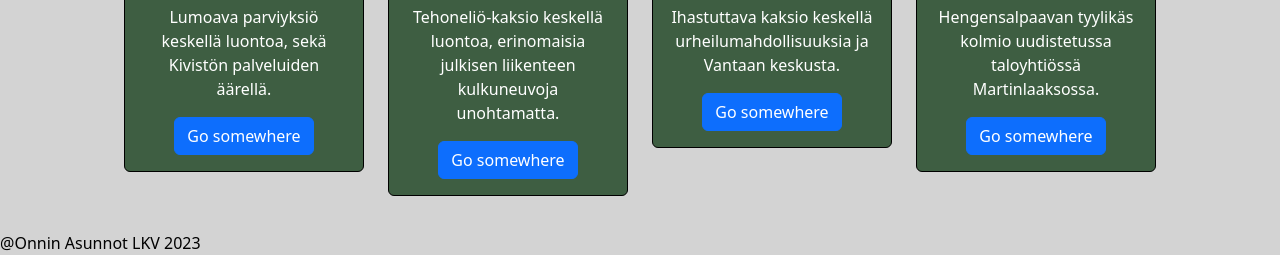
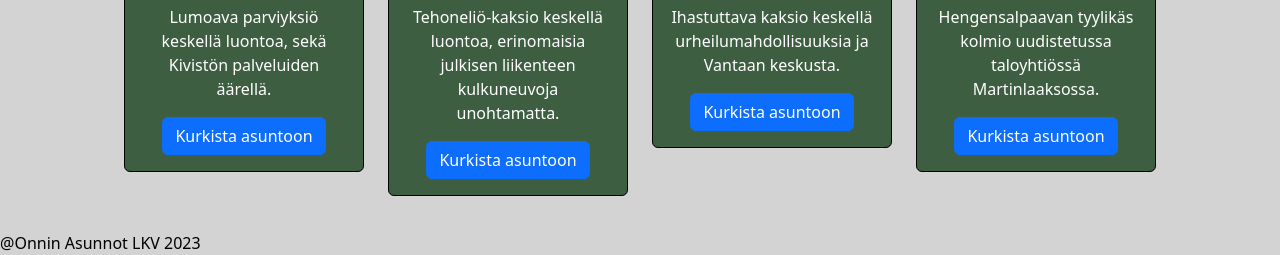
Before and after one commit to OnniPajarinen/OnniPajarinen, a plain HTML site: page Uusi/Bootstrap/index.html in a window 1280 px wide. Shown: the part 2319-2574 px from the top of the page. Drawn offline with nearby package versions, Linux system fonts and the light colour scheme.

Commit message:
Update index.html

```diff
--- a/Uusi/Bootstrap/index.html
+++ b/Uusi/Bootstrap/index.html
@@ -155,7 +155,7 @@
                 <div class="card-body">
                   <h5 class="card-title">Keimolanmäki</h5>
                   <p class="card-text">Lumoava parviyksiö keskellä luontoa, sekä Kivistön palveluiden äärellä.</p>
-                  <a href="#" class="btn btn-primary">Go somewhere</a>
+                  <a href="https://www.sato.fi/fi/vuokra-asunnot/vantaa/kivistö/lincolninaukio%204/343bb081-ea82-ea11-a811-000d3ada47a6/asunto/e2157850-7d92-ed11-aad0-002248835bdc" class="btn btn-primary">Kurkista asuntoon</a>
                 </div>
               </div>
         </div>
@@ -165,7 +165,7 @@
                 <div class="card-body">
                   <h5 class="card-title">Hakunila</h5>
                   <p class="card-text">Tehoneliö-kaksio keskellä luontoa, erinomaisia julkisen liikenteen kulkuneuvoja unohtamatta.</p>
-                  <a href="#" class="btn btn-primary">Go somewhere</a>
+                  <a href="https://www.sato.fi/fi/vuokra-asunnot/vantaa/hakunila/raudikkokuja%207/e640ef0f-cf04-ec11-94ef-000d3ab7882e/asunto/de599e58-bcb9-ed11-9886-002248835bdc" class="btn btn-primary">Kurkista asuntoon</a>
                 </div>
               </div>
 
@@ -176,7 +176,7 @@
                 <div class="card-body">
                   <h5 class="card-title">Tikkurila</h5>
                   <p class="card-text">Ihastuttava kaksio keskellä urheilumahdollisuuksia ja Vantaan keskusta.</p>
-                  <a href="#" class="btn btn-primary">Go somewhere</a>
+                  <a href="https://www.sato.fi/fi/vuokra-asunnot/vantaa/tikkurila/talvikkitie%2038/dbb6913e-6f46-ea11-a812-000d3abaaceb/asunto/bde91694-cfad-eb11-8236-0022489b44a9" class="btn btn-primary">Kurkista asuntoon</a>
                 </div>
               </div>
         </div>
@@ -186,7 +186,7 @@
                 <div class="card-body">
                   <h5 class="card-title">Martinlaakso</h5>
                   <p class="card-text">Hengensalpaavan tyylikäs kolmio uudistetussa taloyhtiössä Martinlaaksossa.</p>
-                  <a href="#" class="btn btn-primary">Go somewhere</a>
+                  <a href="https://www.sato.fi/fi/vuokra-asunnot/vantaa/martinlaakso/raiviosuonmäki%203/546f932c-6f46-ea11-a812-000d3abaaceb/asunto/fd98012e-61db-ed11-a7c7-6045bd8c5ebe" class="btn btn-primary">Kurkista asuntoon</a>
                 </div>
               </div>
         </div>
```
